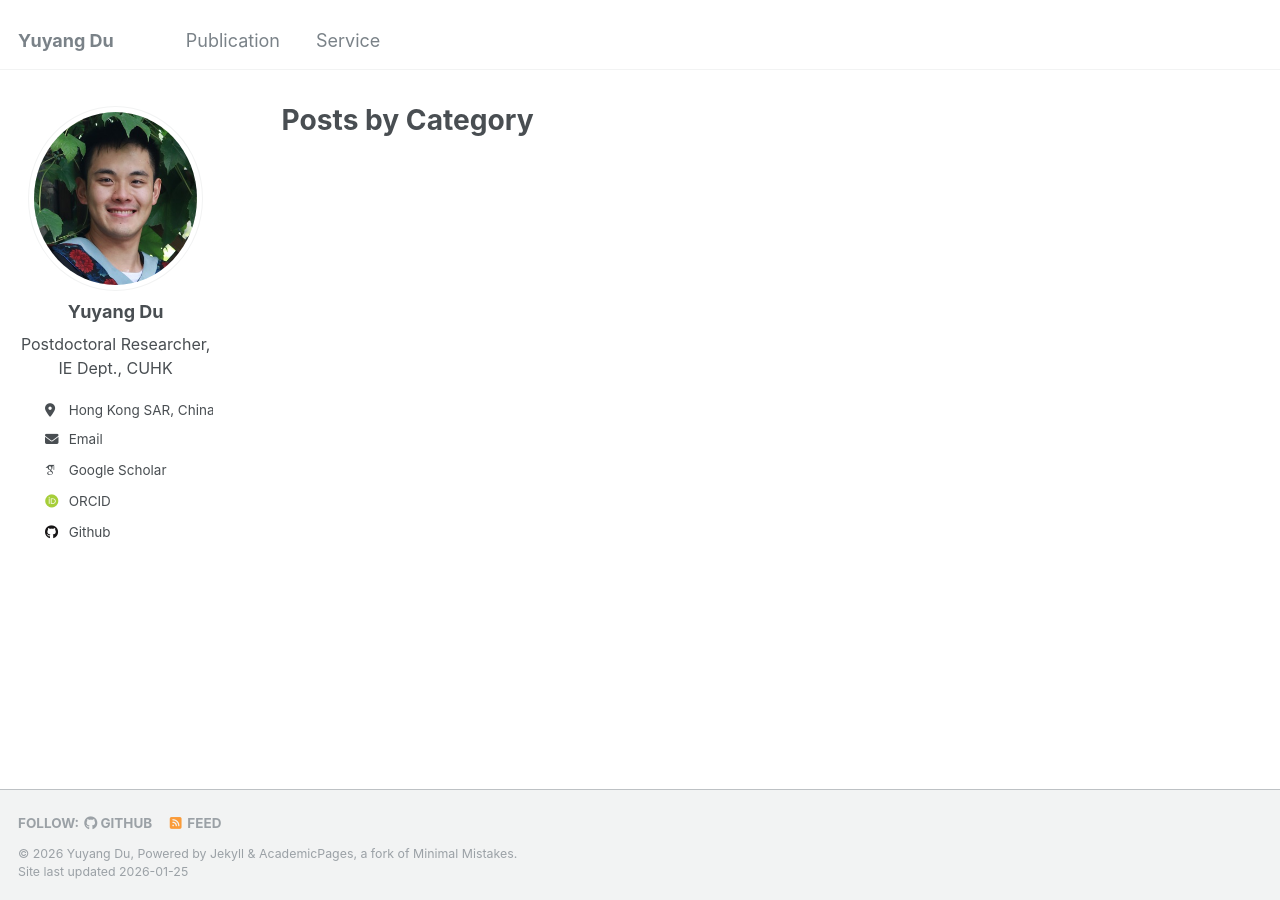
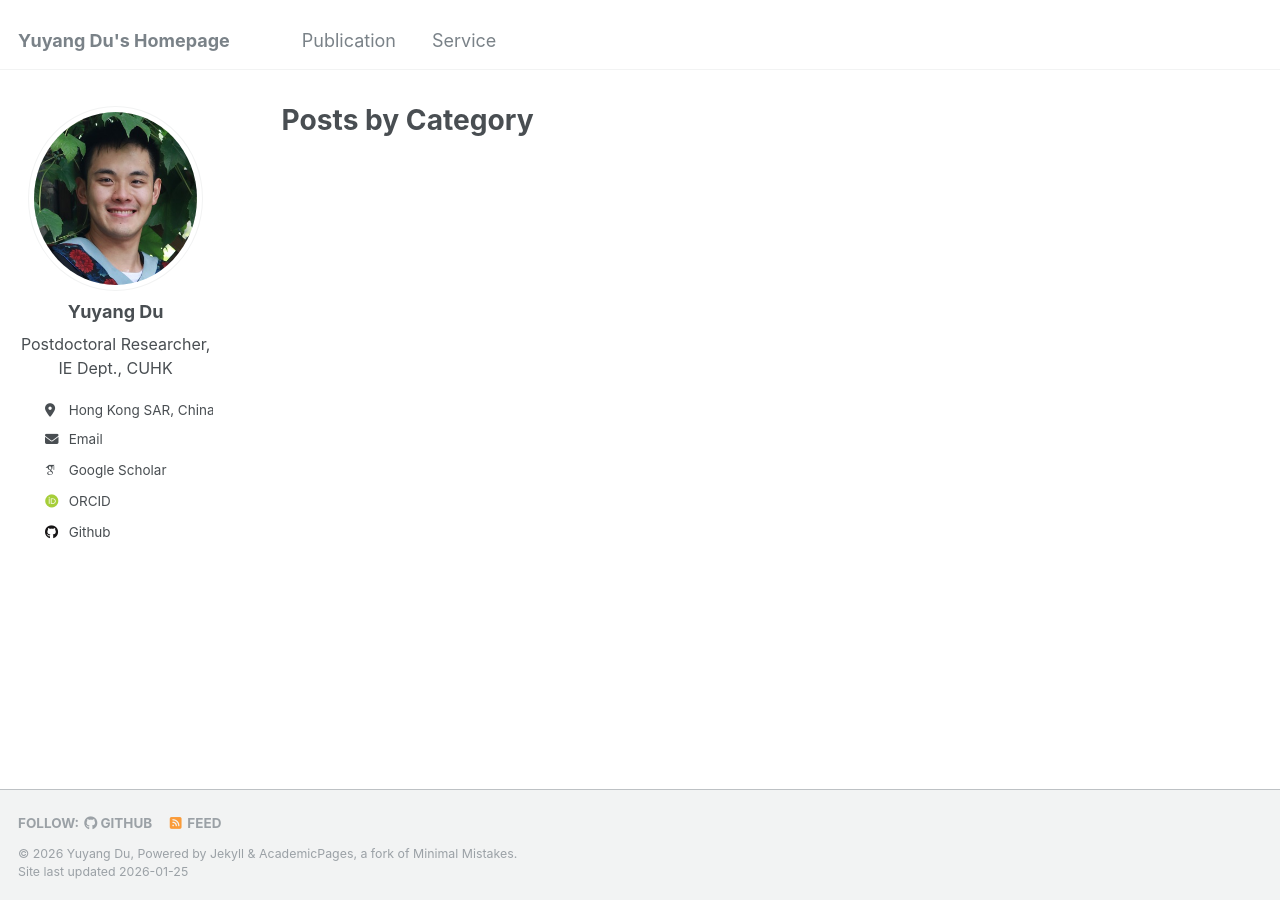
Before and after one commit to yuyangdu01/yuyangdu01.github.io, a Jekyll site: the page built from _pages/category-archive.html, in a window 1280 px wide. Built offline with Jekyll 4.4.1, drawn with Linux system fonts in a browser that asks for light colours; some web fonts are replaced.

Commit message:
Update _config.yml

```diff
--- a/_config.yml
+++ b/_config.yml
@@ -8,7 +8,7 @@
 
 # Basic Site Settings
 locale                   : "en-US"
-title                    : "Yuyang Du" ## &emsp;
+title                    : "Yuyang Du's Homepage" ## &emsp;
 title_separator          : #"-"
 name                     : &name "Yuyang Du"
 description              : &description "personal description"
```
